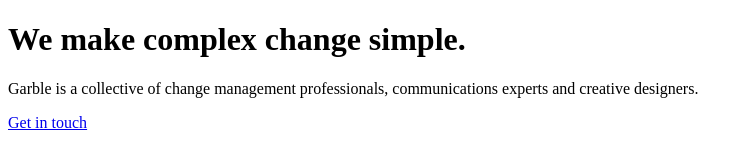
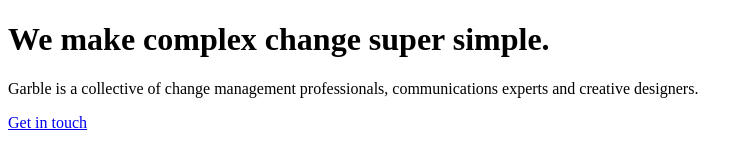
Before and after one commit to maxwellflood/garble, a website: page index.html in a window 1280 px wide. Shown: the whole page, without its empty margins (0-753 px from the left). Drawn offline with Linux system fonts and the light colour scheme.

Commit message:
updated the H1

```diff
--- a/index.html
+++ b/index.html
@@ -7,7 +7,7 @@
     <title>Garble</title>
 </head>
 <body>
-    <h1>We make complex change simple.</h1>
+    <h1>We make complex change super simple.</h1>
     <p>
         Garble is a collective of change management professionals, communications experts and creative designers.
     </p>
```
